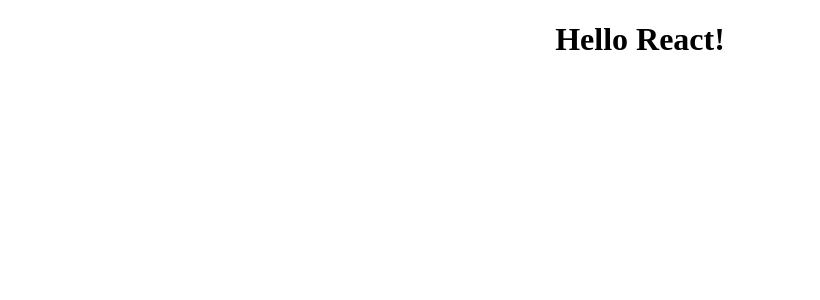
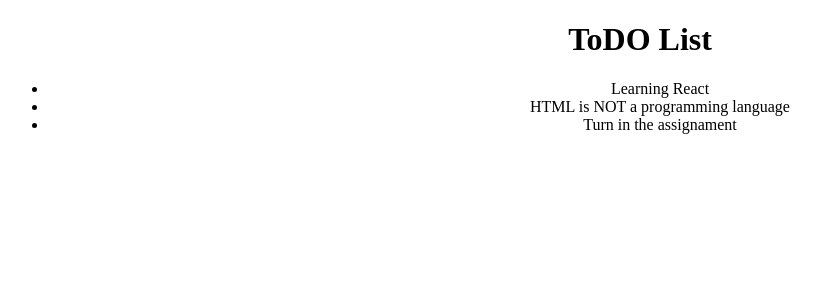
Before and after one commit to tonybalde/react-todo, a React (Create React App) app: page / in a window 1280 px wide. Shown: the top 300 px of the page, without its empty margins (0-820 px from the left). Built offline with nearby package versions, Linux system fonts and the light colour scheme; the HTML template or start-up script is replaced by a standard one.

Commit message:
li items are shown

```diff
--- a/package.json
+++ b/package.json
@@ -5,7 +5,8 @@
   "dependencies": {
     "react": "^18.2.0",
     "react-dom": "^18.2.0",
-    "react-scripts": "5.0.1"
+    "react-scripts": "5.0.1",
+    "uuid": "^9.0.1"
   },
   "scripts": {
     "start": "react-scripts start",
--- a/public/index.html
+++ b/public/index.html
@@ -14,7 +14,7 @@
       work correctly both with client-side routing and a non-root public URL.
       Learn how to configure a non-root public URL by running `npm run build`.
     -->
-    <title>React App</title>
+    <title>ToDO App</title>
   </head>
   <body>
     <noscript>You need to enable JavaScript to run this app.</noscript>
--- a/src/App.js
+++ b/src/App.js
@@ -1,10 +1,35 @@
 import React from 'react';
+import { v4 as uuidv4 } from 'uuid';
 
 function App() {
+
+  let todoList = [
+    {id: 1,
+     title: "Learning React",
+     key: uuidv4(),
+    },
+    {id: 2,
+     title: "HTML is NOT a programming language",
+     key: uuidv4(),
+
+     },
+    {id: 3,
+     title: "Turn in the assignament",
+     key: uuidv4(),
+     }
+  ];
+
   return (
     <div style={{ textAlign: 'center' }}>
       <header>
-         <h1>Hello React!</h1>
+         <h1>ToDO List</h1>
+         <ul>
+            {todoList.map(function (item) {
+            return (
+              <li id={item.id} >{item.title}</li>
+          );
+          })}
+        </ul>
       </header>
     </div>
   );
```
Also changed, not shown: 2 other files (tests, documents, lock files or other folders).
